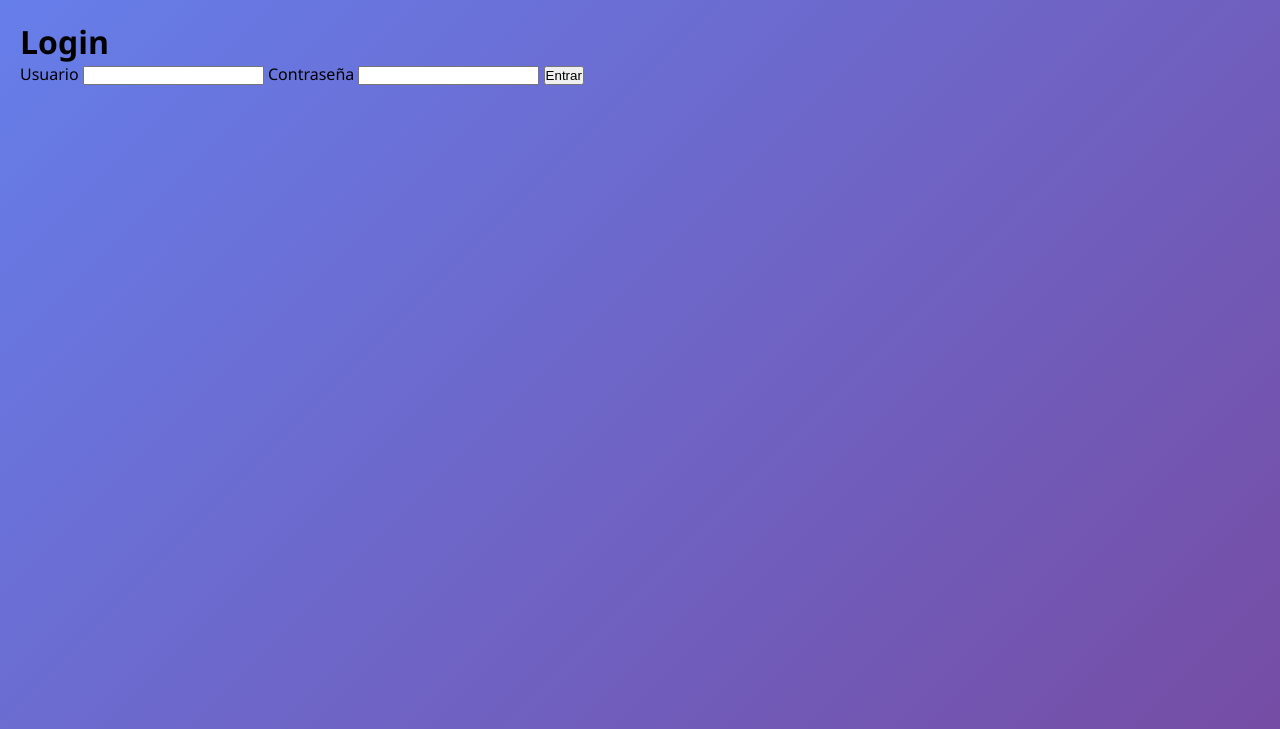
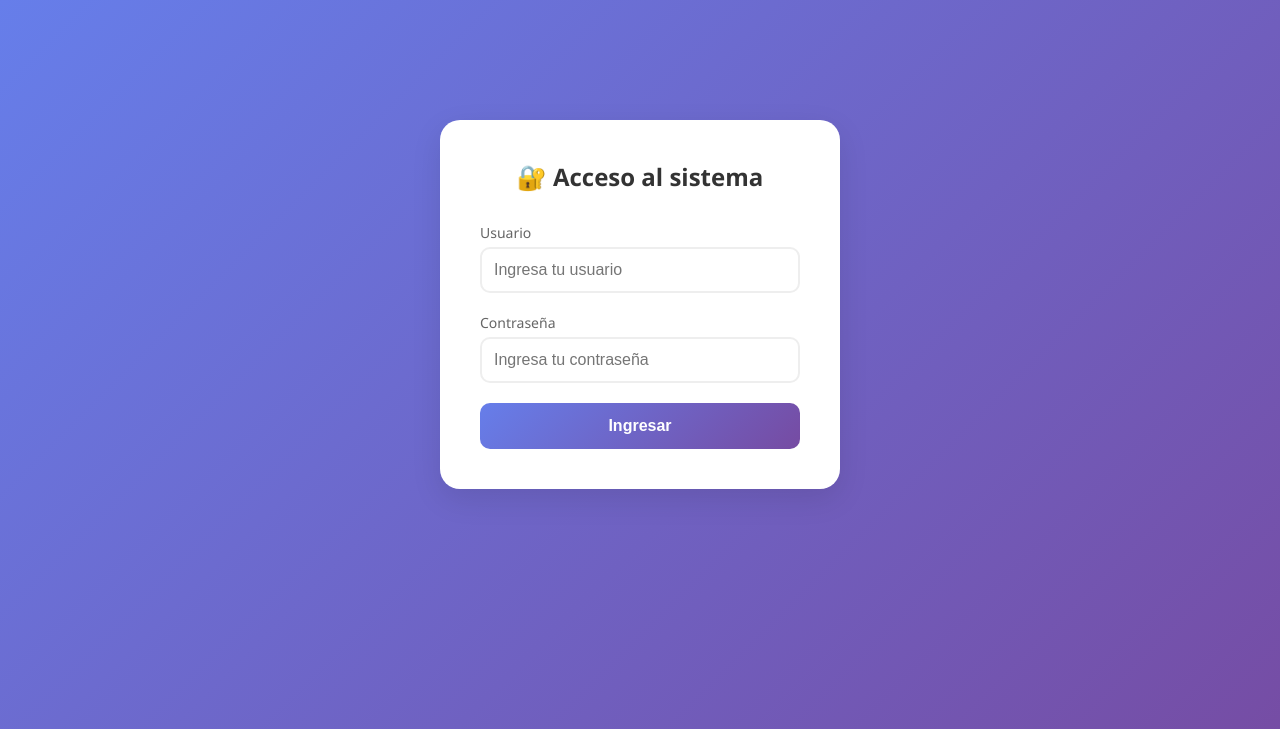
Before and after one commit to LenninMC/Prueba, a Flask app: page /login in a window 1280 px wide. Shown: the top 729 px of the page. Run offline with Flask 3, Linux system fonts and the light colour scheme.

Commit message:
login.html

```diff
--- a/templates/login.html
+++ b/templates/login.html
@@ -3,24 +3,32 @@
 <head>
   <meta charset="utf-8">
   <meta name="viewport" content="width=device-width,initial-scale=1">
-  <title>Login</title>
+  <title>Login - Monitoreo LEDs</title>
   <link rel="stylesheet" href="/static/css/style.css">
 </head>
 <body>
-  <h1>Login</h1>
+  <div class="login-container">
+    <div class="login-card">
+      <h1>🔐 Acceso al sistema</h1>
 
-  <form method="POST">
-    <label>Usuario</label>
-    <input type="text" name="username" required>
+      <form class="login-form" method="POST">
+        <div class="form-group">
+          <label for="username">Usuario</label>
+          <input type="text" id="username" name="username" required placeholder="Ingresa tu usuario">
+        </div>
 
-    <label>Contraseña</label>
-    <input type="password" name="password" required>
+        <div class="form-group">
+          <label for="password">Contraseña</label>
+          <input type="password" id="password" name="password" required placeholder="Ingresa tu contraseña">
+        </div>
 
-    <button type="submit">Entrar</button>
-  </form>
+        <button type="submit" class="login-btn">Ingresar</button>
+      </form>
 
-  {% if error %}
-    <p class="error">{{ error }}</p>
-  {% endif %}
+      {% if error %}
+        <p class="error-message">{{ error }}</p>
+      {% endif %}
+    </div>
+  </div>
 </body>
 </html>
```
